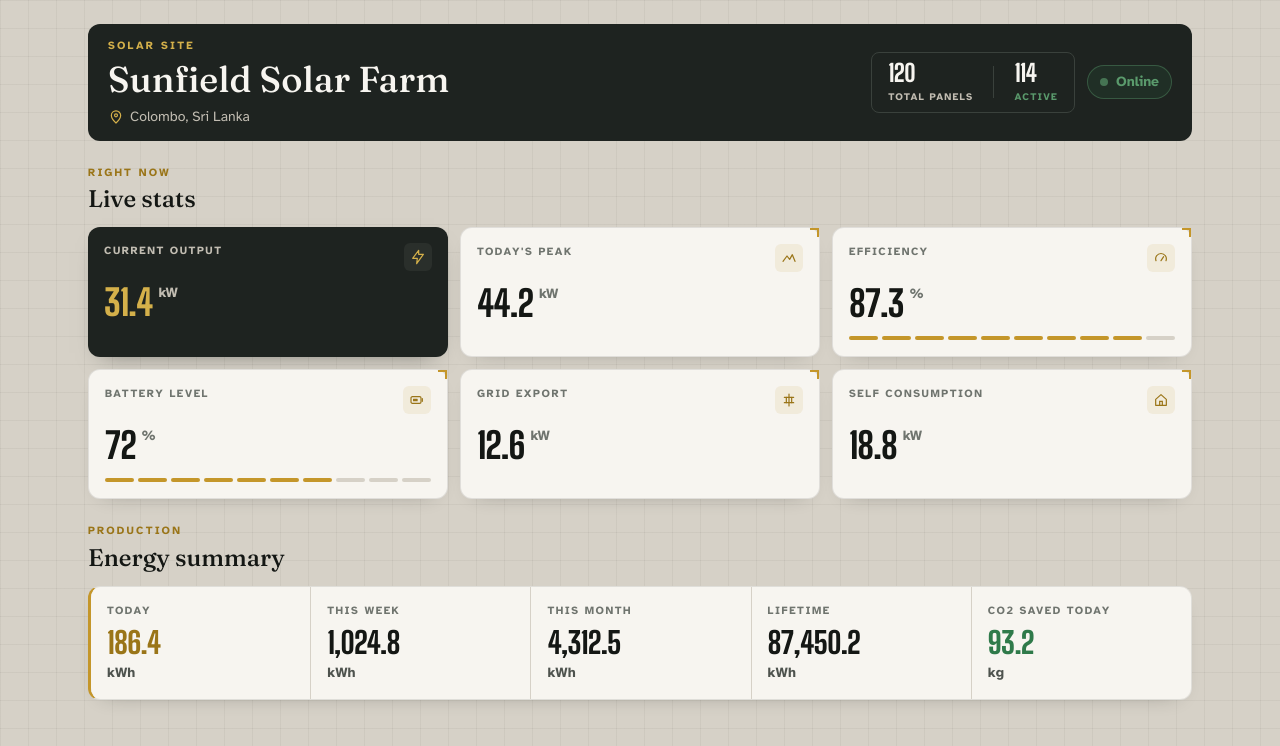
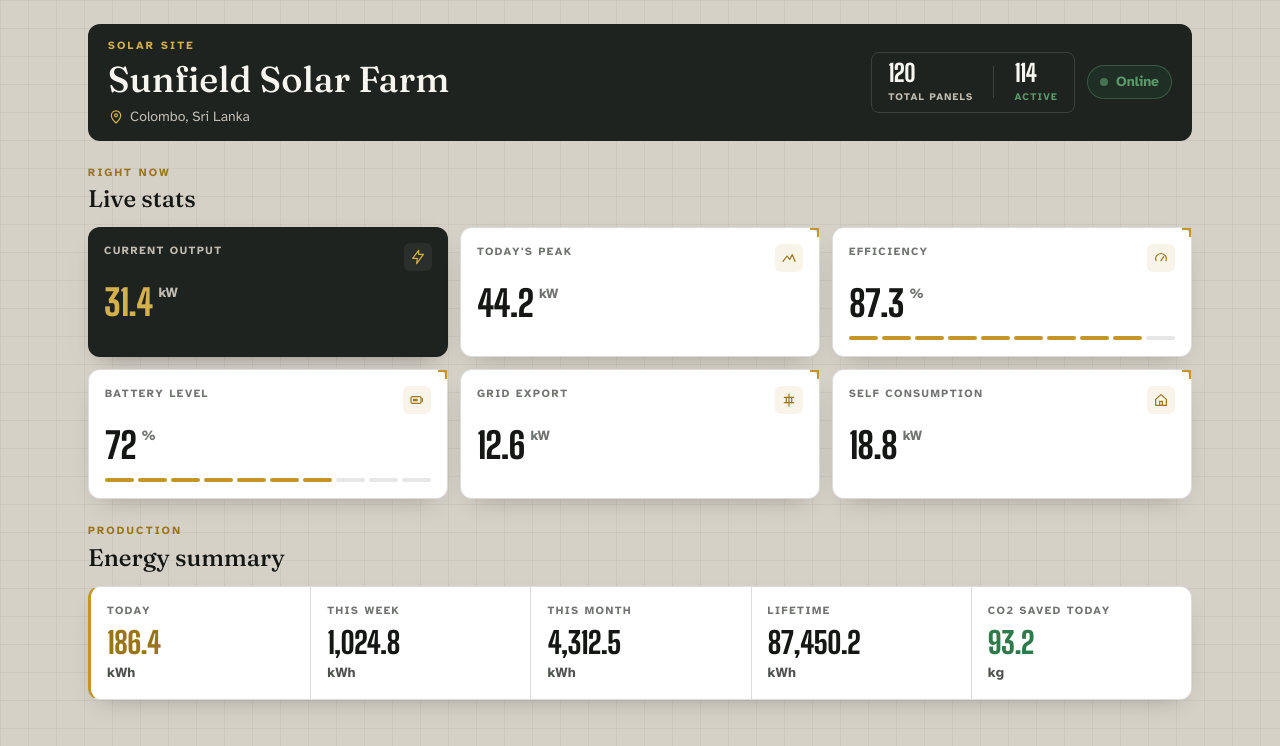
Before and after one commit to ArkhanShimar/Solar-Dashboard, a React (Vite) app: page / in a window 1280 px wide. Shown: the top 746 px of the page. Built offline with nearby package versions, Linux system fonts and the light colour scheme.

Commit message:
cards were blending into the page so i made them white
Co-authored-by: Cursor <cursoragent@cursor.com>

```diff
--- a/src/components/EnergySummary.jsx
+++ b/src/components/EnergySummary.jsx
@@ -41,8 +41,8 @@ function EnergySummary({ energySummary }) {
           Energy summary
         </h2>
       </div>
-      <div className="overflow-hidden rounded-xl border border-pitch-900/10 border-l-[3px] border-l-brass-500 bg-bone-50 shadow-card">
-        <div className="grid grid-cols-1 gap-px bg-bone-200 sm:grid-cols-2 lg:grid-cols-5">
+      <div className="overflow-hidden rounded-xl border border-pitch-900/15 border-l-[3px] border-l-brass-500 bg-white shadow-card">
+        <div className="grid grid-cols-1 gap-px bg-pitch-900/15 sm:grid-cols-2 lg:grid-cols-5">
           {tiles.map((tile) => (
             <EnergyTile
               key={tile.label}
--- a/src/components/EnergyTile.jsx
+++ b/src/components/EnergyTile.jsx
@@ -7,7 +7,7 @@ function EnergyTile({ label, value, unit, tone }) {
   };
 
   return (
-    <article className="bg-bone-50 px-4 py-4 last:sm:col-span-2 last:lg:col-span-1">
+    <article className="bg-white px-4 py-4 last:sm:col-span-2 last:lg:col-span-1">
       <p className="text-[11px] font-bold tracking-[0.14em] text-ink-400">{label}</p>
       <p
         className={`mt-2 font-numbers text-3xl font-extrabold tabular-nums leading-none tracking-tight ${
--- a/src/components/StatCard.jsx
+++ b/src/components/StatCard.jsx
@@ -10,7 +10,7 @@ function StatCard({
 }) {
   const cardClasses = featured
     ? "bg-pitch-800 text-bone-50 shadow-lift"
-    : "card-mark border border-pitch-900/10 bg-bone-50 text-ink-900 shadow-card";
+    : "card-mark border border-pitch-900/15 bg-white text-ink-900 shadow-card";
 
   const labelClasses = featured ? "text-bone-300" : "text-ink-400";
   const numberClasses = featured ? "text-brass-400" : "text-ink-900";
@@ -47,7 +47,7 @@ function StatCard({
 function TickMeter({ percent, featured }) {
   const filled = Math.round(percent / 10);
   const on = featured ? "bg-brass-400" : "bg-brass-500";
-  const off = featured ? "bg-pitch-600" : "bg-bone-200";
+  const off = featured ? "bg-pitch-600" : "bg-pitch-900/10";
 
   return (
     <div className="mt-3 flex gap-1" aria-hidden="true">
--- a/tailwind.config.js
+++ b/tailwind.config.js
@@ -39,7 +39,7 @@ export default {
         sans: ["Atkinson Hyperlegible", "system-ui", "sans-serif"],
       },
       boxShadow: {
-        card: "0 8px 20px -16px rgba(20, 23, 20, 0.45)",
+        card: "0 10px 24px -14px rgba(20, 23, 20, 0.35)",
         lift: "0 10px 22px -14px rgba(20, 23, 20, 0.55)",
       },
       keyframes: {
```
